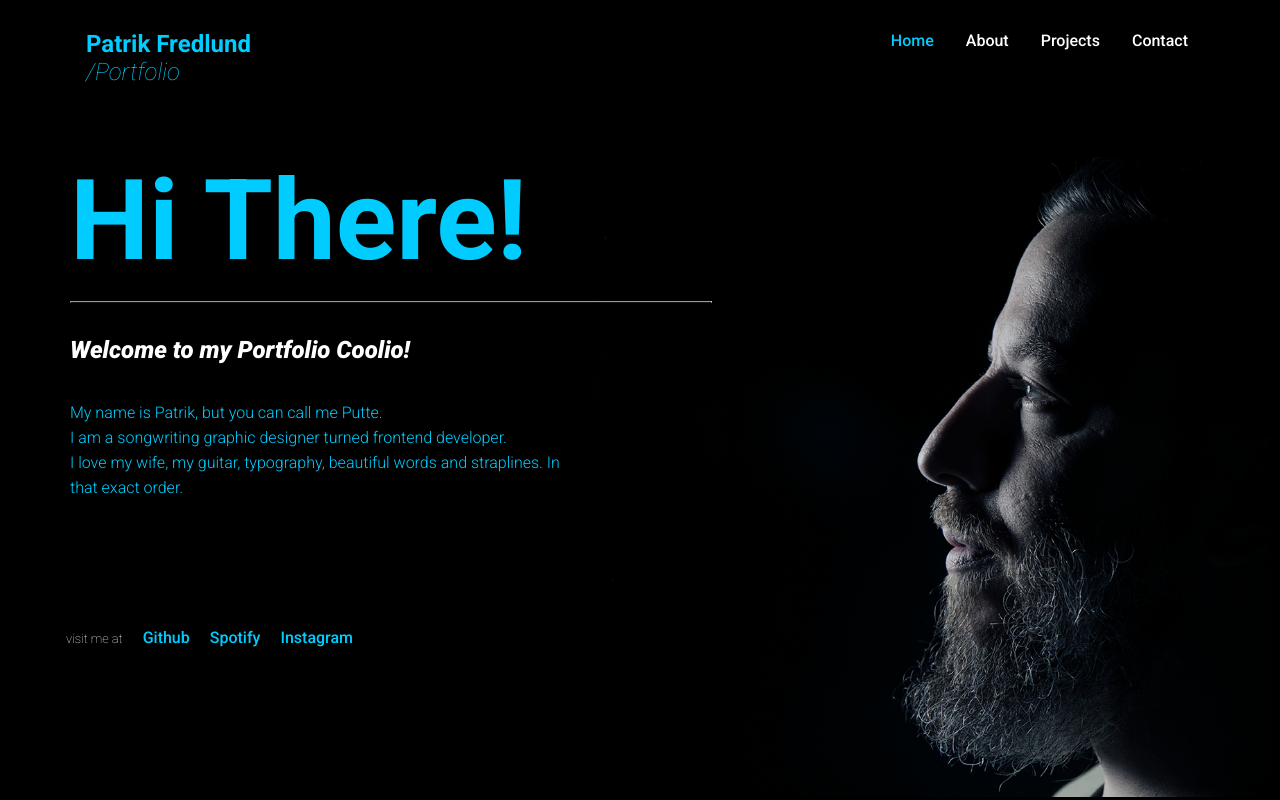
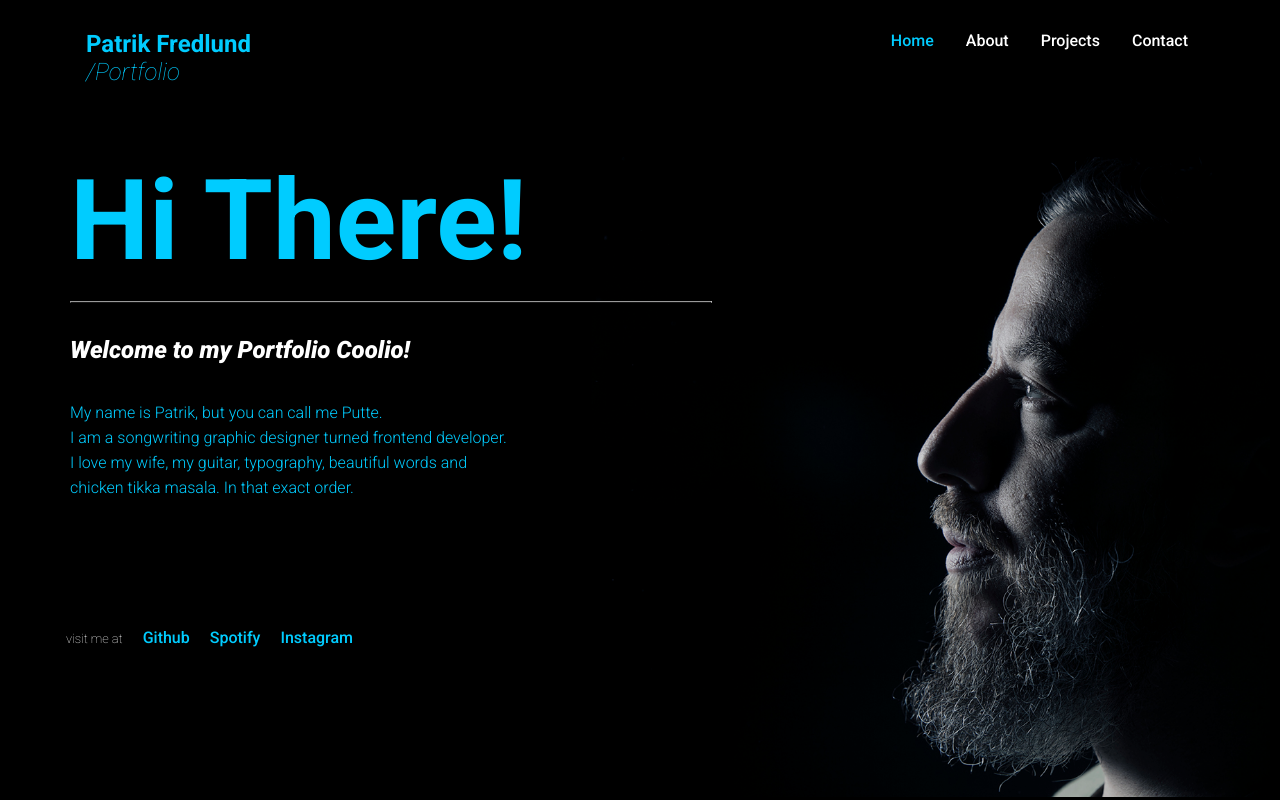
Before and after one commit to patrik-fredlund/pfredlund_portfolio, a React (Create React App) app: page / in a window 1280 px wide. Built offline with nearby package versions, Linux system fonts and the light colour scheme.

Commit message:
updated content

```diff
--- a/src/Pages/Home.js
+++ b/src/Pages/Home.js
@@ -14,8 +14,7 @@ function Home() {
         <p className='info'>
           My name is Patrik, but you can call me Putte.<br></br>I am a
           songwriting graphic designer turned frontend developer.<br></br> I
-          love my wife, my guitar, typography, beautiful words and straplines.
-          In that exact order.
+          love my wife, my guitar, typography, beautiful words and<br></br> chicken tikka masala. In that exact order.
         </p>
         <Footer />
       </div>
```
